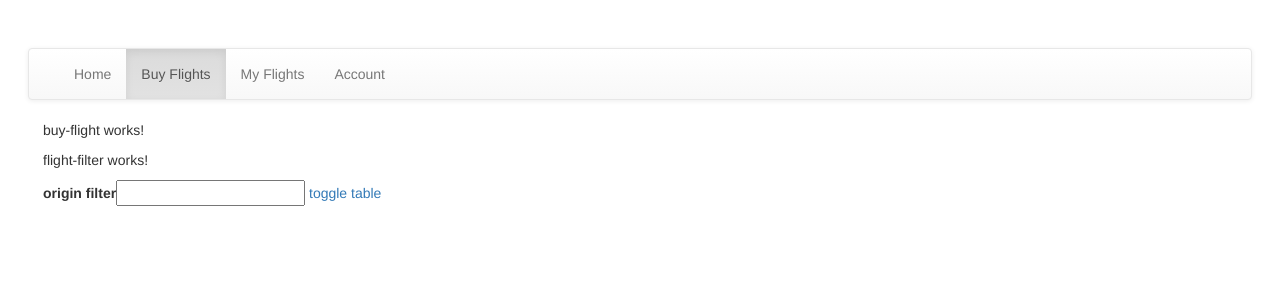
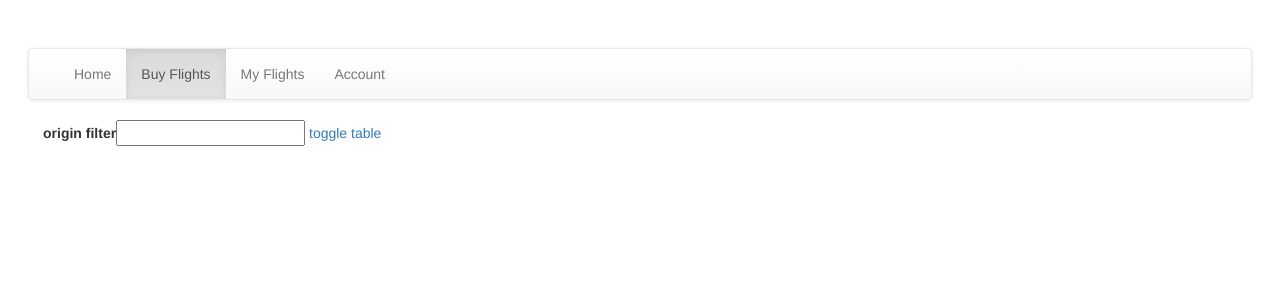
Before and after one commit to tufeiwen/AngularLab, an Angular app: page /buy in a window 1280 px wide. Shown: the top 300 px of the page. Built offline with nearby package versions, Linux system fonts and the light colour scheme.

Commit message:
remove "flight-filter works"

```diff
--- a/src/app/buy-flight/buy-flight.component.html
+++ b/src/app/buy-flight/buy-flight.component.html
@@ -1,6 +1,4 @@
-<p>
-  buy-flight works!
-</p>
+
 <app-flight-filter (onFilter)="onFilterChange($event)"></app-flight-filter>
 <table *ngIf=" showBuyFlight" class="table table-bordered table-condensed table-responsive">
   <tbody>
--- a/src/app/flight-filter/flight-filter.component.html
+++ b/src/app/flight-filter/flight-filter.component.html
@@ -1,5 +1,3 @@
-<p>
-  flight-filter works!
-</p>
+
 <label>origin filter</label>
 <input #filter (keyup)="onFilterEnter(filter.value)">
```
